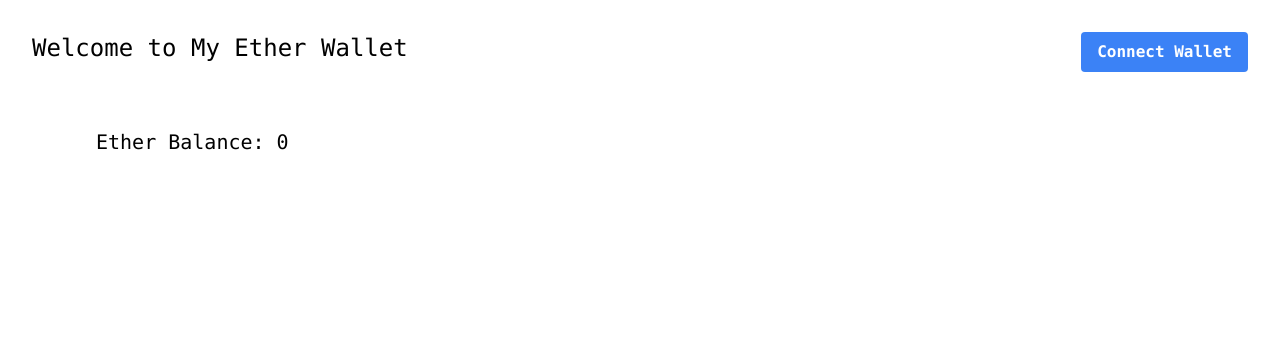
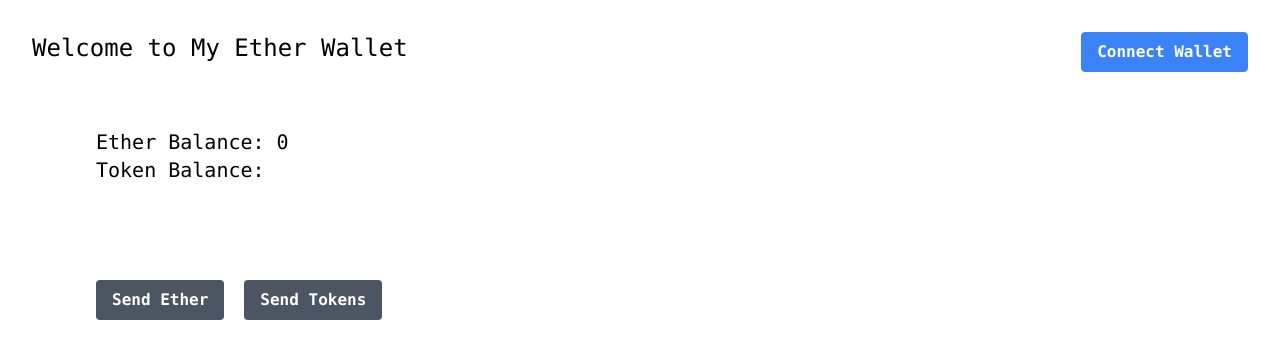
Before and after one commit to jananadiw/ethwallet, a Next.js app: page / in a window 1280 px wide. Shown: the top 358 px of the page. Built offline with nearby package versions, Linux system fonts and the light colour scheme.

Commit message:
fix: Webpack errors with keyv & encoding packages

```diff
--- a/app/page.tsx
+++ b/app/page.tsx
@@ -9,8 +9,8 @@ export default function Home() {
 
   // Find connected wallet when page reloads
   useEffect(() => {
+    getConnectedAccounts();
     swichAccountListener();
-    getConnectedAccounts();
   })
 
   // Connect Metamask Wallet
@@ -44,6 +44,7 @@ export default function Home() {
             setEtherBalance(balanceInEth)
           }else {
             // we've lost connection to the wallet
+            setEtherBalance(0)
             console.log('Connect to Metamask')
           }
         }catch(e) {
@@ -76,10 +77,17 @@ export default function Home() {
     <>
     <main>
     <div className='font-mono container m-auto p-8'>
-       <button className="float-right bg-blue-500 hover:bg-blue-700 text-white font-bold py-2 px-4 rounded" onClick={connectWallet}>{getTrucatedWalletAddress()}</button>
+       <button className="float-right bg-blue-500 hover:bg-blue-700 text-white font-bold py-2 px-4 rounded outline" onClick={connectWallet}>{getTrucatedWalletAddress()}</button>
        <div>
         <p className='text-2xl'>Welcome to My Ether Wallet</p>
-        <p className='text-xl m-8 p-8'>{`Ether Balance: ${etherBalance}`}</p>
+        <div className='text-xl m-8 p-8'>
+          <p>{`Ether Balance: ${etherBalance}`}</p>
+          <p>{`Token Balance: `}</p>
+        </div>
+        <div className='text-l m-8 p-8 flex gap-5'>
+          <button className='bg-gray-600 hover:bg-gray-700 text-white font-bold py-2 px-4 rounded'>Send Ether</button>
+          <button className='bg-gray-600 hover:bg-gray-700 text-white font-bold py-2 px-4 rounded'>Send Tokens</button>
+        </div>
        </div>
     </div>
     </main>
--- a/next.config.js
+++ b/next.config.js
@@ -3,6 +3,15 @@ const nextConfig = {
   experimental: {
     appDir: true,
   },
+  webpack(config, { webpack }) {
+    return {
+      ...config,
+      plugins: [
+        ...config.plugins,
+        new webpack.ContextReplacementPlugin(/keyv/),
+      ],
+    };
+  }
 }
 
 module.exports = nextConfig
--- a/package.json
+++ b/package.json
@@ -13,6 +13,7 @@
     "@types/node": "18.13.0",
     "@types/react": "18.0.27",
     "@types/react-dom": "18.0.10",
+    "encoding": "^0.1.13",
     "eslint": "8.33.0",
     "eslint-config-next": "13.1.6",
     "ethers": "^6.0.3",
```
Also changed, not shown: 1 other file (tests, documents, lock files or other folders).
